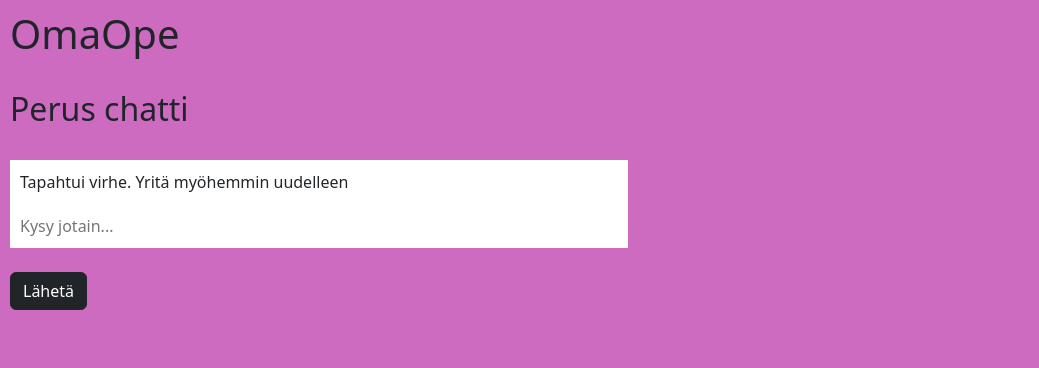
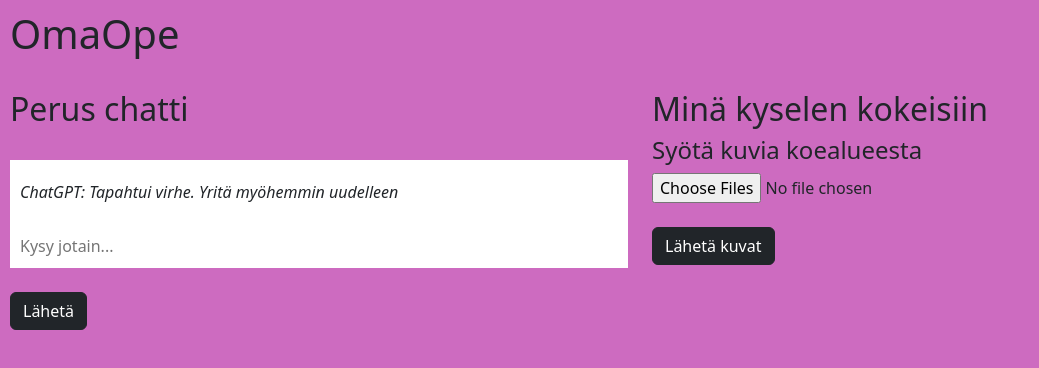
Before and after one commit to suvisyrjalainen/omaope-maanantai-1600, a website: page public/index.html in a window 1280 px wide. Both pictures are taken after a click on the button "Lähetä". Shown: the whole page, without its empty margins (0-1039 px from the left). Drawn offline with nearby package versions, Linux system fonts and the light colour scheme; no server answers.

Commit message:
kuvien lähettämiseen rajapinta

```diff
--- a/public/index.html
+++ b/public/index.html
@@ -28,6 +28,13 @@
         <br></br>
         <button id="chat-send-button" type="button" class="btn btn-dark">Lähetä</button>
     </div>
+    <div class="col-sm-6">
+        <h2>Minä kyselen kokeisiin</h2>
+        <h4>Syötä kuvia koealueesta</h4>
+        <input id="image-input" type="file" multiple>
+        <br></br>
+        <button id="send-images-button" type="button" class="btn btn-dark">Lähetä kuvat</button>
+    </div>
 
 </div>
 
--- a/public/scripts.js
+++ b/public/scripts.js
@@ -7,12 +7,15 @@ document.getElementById('chat-input').addEventListener('keypress', function (key
 });
 
 
+document.getElementById('send-images-button').addEventListener('click', sendImages);
+
+
 async function sendChatMessage() {
     console.log('Viesti lähetetty');
     const chatUserInput = document.getElementById('chat-input').value;
     console.log(chatUserInput);
     document.getElementById('chat-input').value = '';
-    addMessageToChatbox(chatUserInput);
+    addMessageToChatbox(chatUserInput, "user-message");
 
     let response = await fetch('/chat',{
       method:'POST',
@@ -27,16 +30,18 @@ async function sendChatMessage() {
     if(response.status == 200){
       let data = await response.json();
       console.log(data);
-      addMessageToChatbox(data.answer);
+      addMessageToChatbox("ChatGPT: " + data.answer, "bot-message");
     }
     else{
-      addMessageToChatbox("Tapahtui virhe. Yritä myöhemmin uudelleen");
+      addMessageToChatbox("ChatGPT: Tapahtui virhe. Yritä myöhemmin uudelleen", "bot-message");
     }
 }
 
-function addMessageToChatbox(message) {
+function addMessageToChatbox(message, className)
+  {
     console.log('Viesti lisätty');
     const messageElement = document.createElement('div');
+    messageElement.classList.add('message', className);
     messageElement.innerText = message;
     console.log(messageElement);
     document.getElementById('chatbox').appendChild(messageElement);
--- a/public/styles.css
+++ b/public/styles.css
@@ -14,3 +14,16 @@ body{
     border: none;
     padding: 10px;
 }
+
+.message{
+    margin-bottom: 10px;
+}
+
+.user-message{
+    font-weight: bold;
+}
+
+.bot-message{
+    font-style: italic;
+    font-weight: normal;
+}
```
